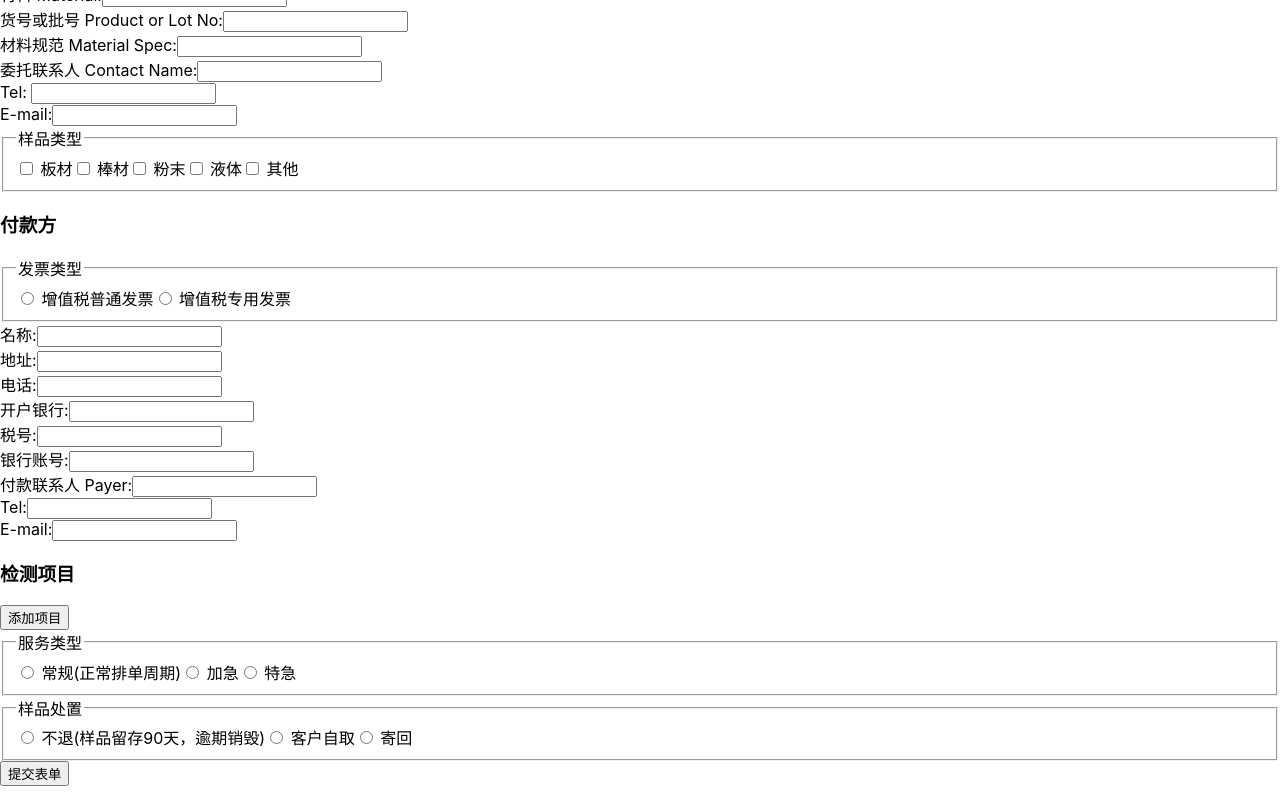
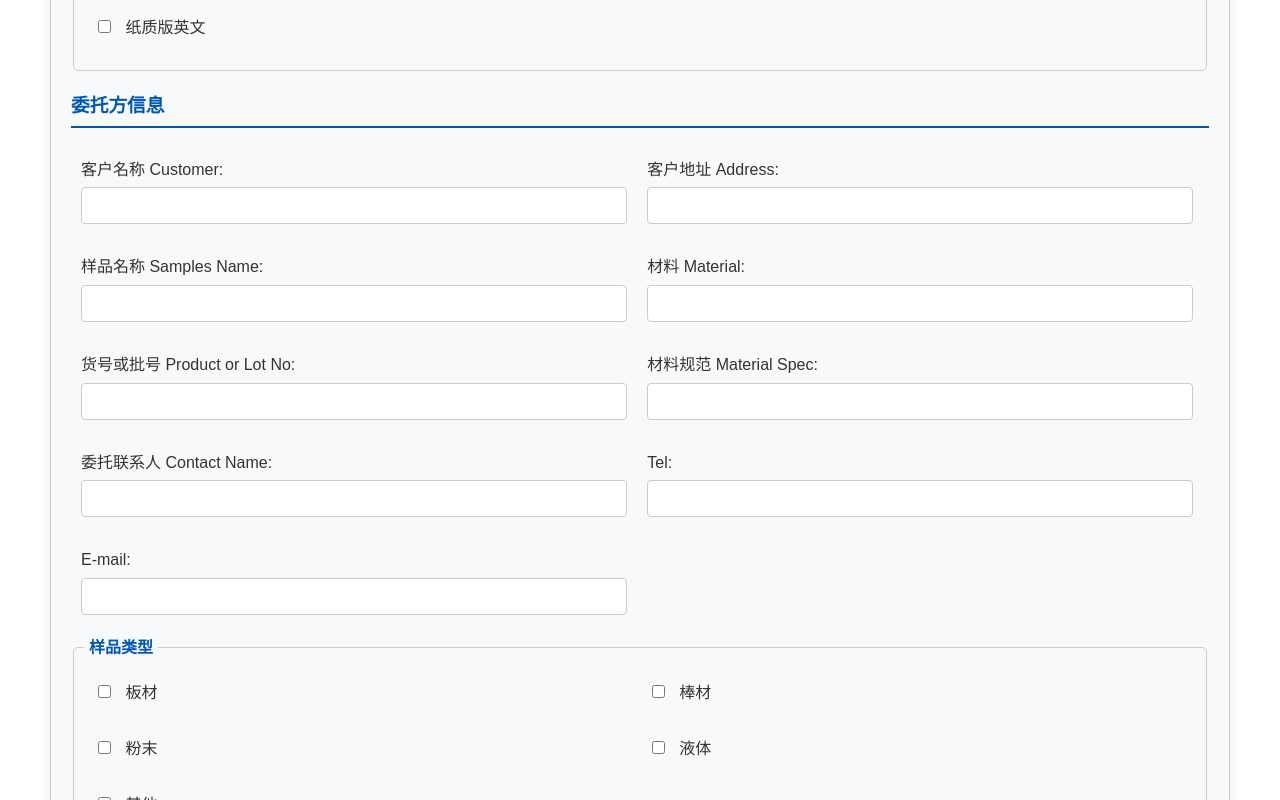
Before and after one commit to KyrieXu-bot/JITRIApplication, a React (Create React App) app in the folder my-app/: page /form in a window 1280 px wide. Shown: the part 400-1200 px from the top of the page. Built offline with nearby package versions, Linux system fonts and the light colour scheme.

Commit message:
页面优化

```diff
--- /dev/null
+++ b/my-app/src/css/Form.css
@@ -0,0 +1,112 @@
+/* 全局样式 */
+body {
+    font-family: Arial, sans-serif;
+    background-color: white;
+    color: #333;
+    line-height: 1.6;
+    margin: 0;
+    padding: 20px;
+}
+
+div {
+    padding: 15px;
+}
+
+/* 标题样式 */
+h1 {
+    color: #0056b3;
+    text-align: center;
+}
+
+h3 {
+    border-bottom: 2px solid #0056b3;
+    color: #0056b3;
+    padding-bottom: 5px;
+}
+
+/* 表单样式 */
+form {
+    background-color: #f8f9fa;
+    border: 1px solid #ccc;
+    padding: 20px;
+    border-radius: 5px;
+    box-shadow: 0 0 10px rgba(0, 0, 0, 0.1);
+}
+
+fieldset {
+    border: 1px solid #ccc;
+    padding: 10px;
+    margin-bottom: 20px;
+    border-radius: 5px;
+}
+
+legend {
+    color: #0056b3;
+    font-weight: bold;
+    padding: 0 5px;
+}
+
+label {
+    display: inline-block;
+    margin-bottom: 10px;
+    padding: 10px;
+    width: 48%; /* 使得两个输入框可以在同一行显示 */
+}
+
+input[type="text"],
+input[type="number"],
+input[type="email"] {
+    width: calc(100% - 22px);
+    padding: 10px;
+    margin-top: 5px;
+    border: 1px solid #ccc;
+    border-radius: 4px;
+}
+
+input[type="checkbox"],
+input[type="radio"] {
+    margin-right: 10px;
+}
+
+button {
+    background-color: #0056b3;
+    color: white;
+    border: none;
+    border-radius: 5px;
+    cursor: pointer;
+    padding: 10px 20px; /* 增加按钮的大小 */
+    font-size: 12px; /* 增加字体大小 */
+
+}
+
+.submit{
+    font-size: 18px; /* 增加字体大小 */
+    padding: 12px 24px; /* 增加按钮的大小 */
+
+    display: block; /* 使按钮居中 */
+    margin: 20px auto; /* 上下保持20px的间距，水平居中 */
+}
+button:hover {
+    background-color: #004494;
+}
+
+/* 特定部分的样式，如地址信息部分 */
+.address-info {
+    font-style: italic;
+    color: #555;
+}
+
+/* 特定布局调整，使检测项目输入框两个一行 */
+.test-item-group {
+    display: flex;
+    justify-content: space-between;
+}
+
+.test-item-group label {
+    flex: 1 1 45%; /* 调整以适应两个输入框一行 */
+    margin-right: 10px; /* 为标签添加右边距 */
+}
+
+.test-item-group label:last-child {
+    margin-right: 0;
+}
--- a/my-app/src/pages/FormPage.js
+++ b/my-app/src/pages/FormPage.js
@@ -1,5 +1,6 @@
 import React, { useState } from 'react';
 import { createCommission} from '../api/api';
+import '../css/Form.css'
 
 function FormPage() {
   // 初始化表单数据
@@ -422,7 +423,7 @@ function FormPage() {
           )}
         </fieldset>
       )}
-        <button type="submit">提交表单</button>
+        <button type="submit" class="submit">提交表单</button>
       </form>
     </div>
   );
```
Also changed, not shown: 1 other file (tests, documents, lock files or other folders).
